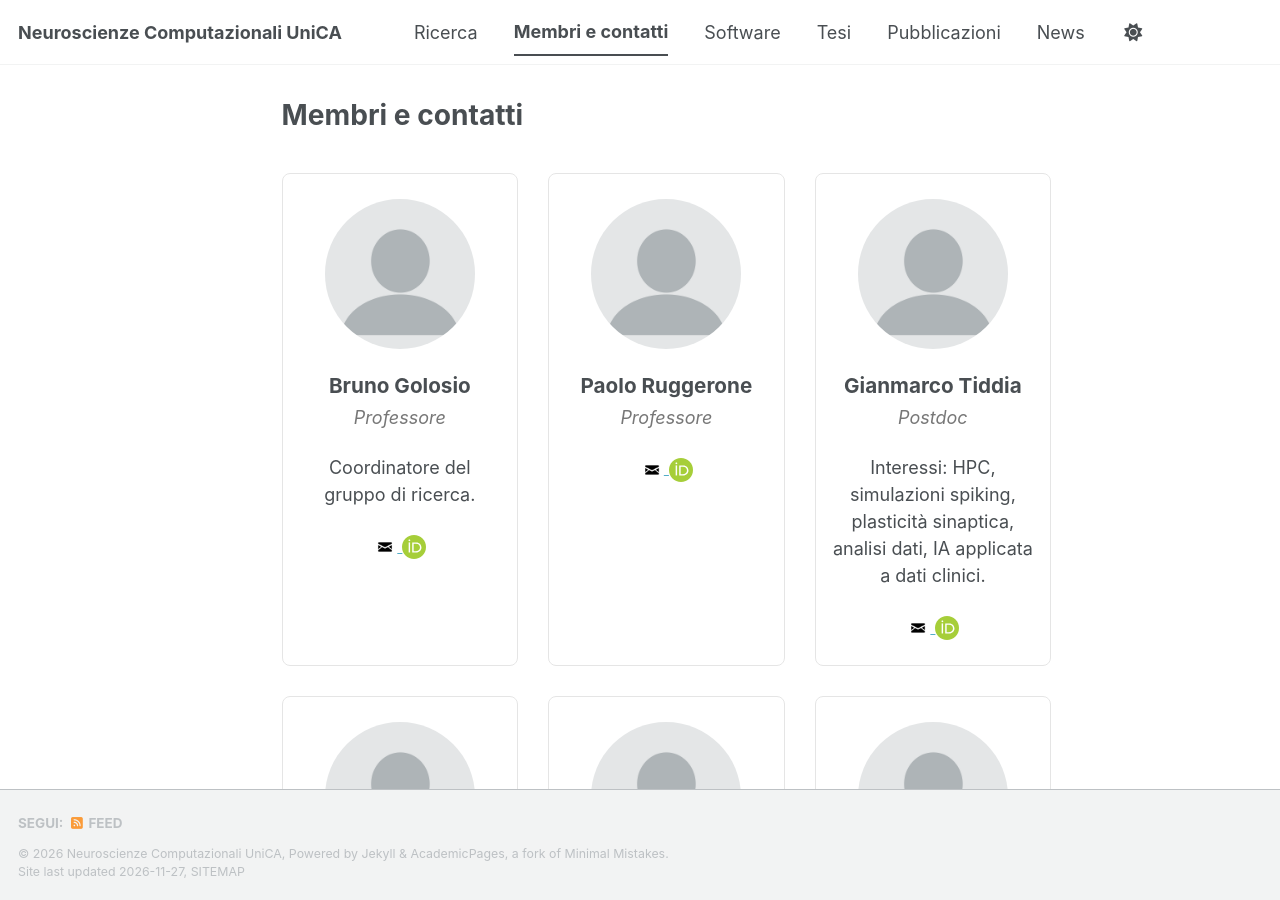
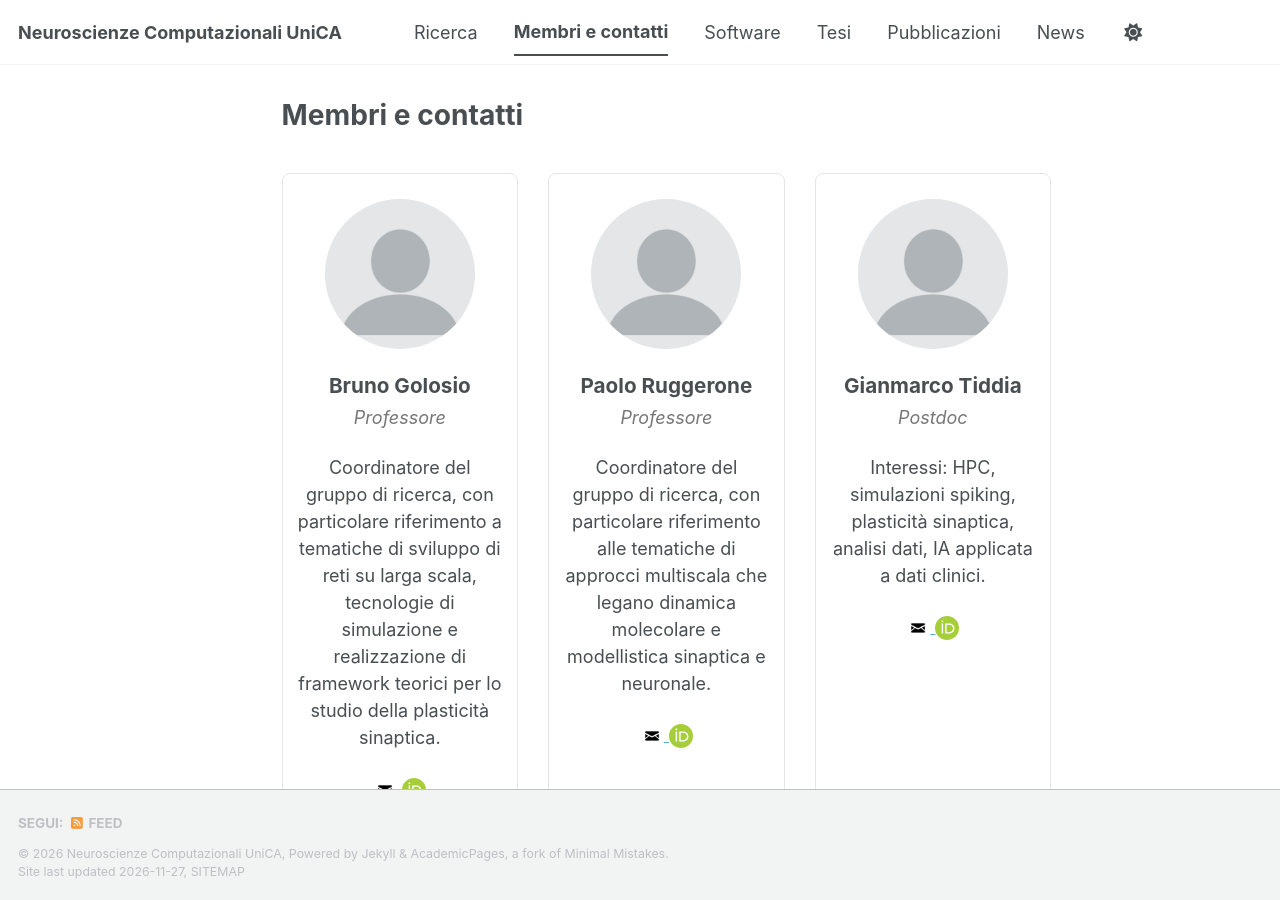
Before and after one commit to gmtiddia/neuroscienze_computazionali_unica, a Jekyll site: the page built from _pages/team.md, in a window 1280 px wide and 900 px high. Built offline with Jekyll 4.4.1, drawn with Linux system fonts in a browser that asks for light colours; a script bundle is joined from its source files by our own code; a style sheet for code colours, icons or effects is not loaded.

Commit message:
added more details regarding the areas of expertise

```diff
--- a/_data/members.yml
+++ b/_data/members.yml
@@ -1,7 +1,7 @@
 - name: "Bruno Golosio"
   role: "Professore"
   photo: "/images/profile.png"
-  bio: "Coordinatore del gruppo di ricerca."
+  bio: "Coordinatore del gruppo di ricerca, con particolare riferimento a tematiche di sviluppo di reti su larga scala, tecnologie di simulazione e realizzazione di framework teorici per lo studio della plasticità sinaptica."
   email: golosio@unica.it
   orcid: "0000-0001-5144-6932"
   alumni: false
@@ -9,7 +9,7 @@
 - name: "Paolo Ruggerone"
   role: "Professore"
   photo: "/images/profile.png"
-  bio: ""
+  bio: "Coordinatore del gruppo di ricerca, con particolare riferimento alle tematiche di approcci multiscala che legano dinamica molecolare e modellistica sinaptica e neuronale."
   email: paolo.ruggerone@unica.it
   orcid: "0000-0003-0825-0824"
   alumni: false
--- a/_pages/research.md
+++ b/_pages/research.md
@@ -16,7 +16,7 @@ Simulazione di modelli di reti neuronali spiking su vasta scala per riprodurre e
 Studio dei meccanismi di apprendimento attraverso simulazioni di reti neuronali dotate di plasticità sinaptica a lungo termine, con particolare attenzione alle dinamiche dell'attività neurale e alla formazione e modifica delle connessioni sinaptiche.
 
 ## Approcci multiscala di meccanismi neurali e sinaptici
-Sviluppo di modelli in grado di legare meccanismi di natura sinaptica e neuronale a meccanismi di natura molecolare.
+Sviluppo di modelli in grado di legare meccanismi a livello della dinamica sinaptica o neuronale a meccanismi di natura molecolare, con particolare attenzione all'impatto di proteine coinvolte nella dinamica e eventuali loro mutazioni.
 
 ## Plasticità strutturale
 Sviluppo di modelli teorici e computazionali per investigare i meccanismi della plasticità strutturale e il loro impatto sull'organizzazione, la dinamica e le capacità computazionali delle reti neuronali.
```
